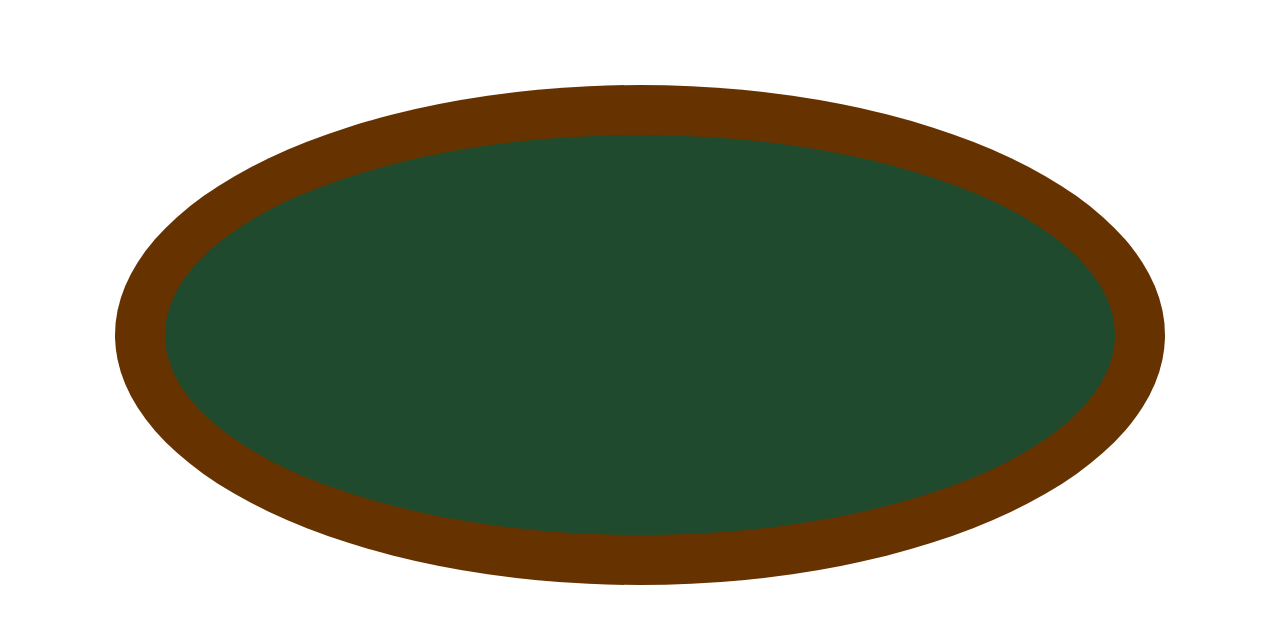
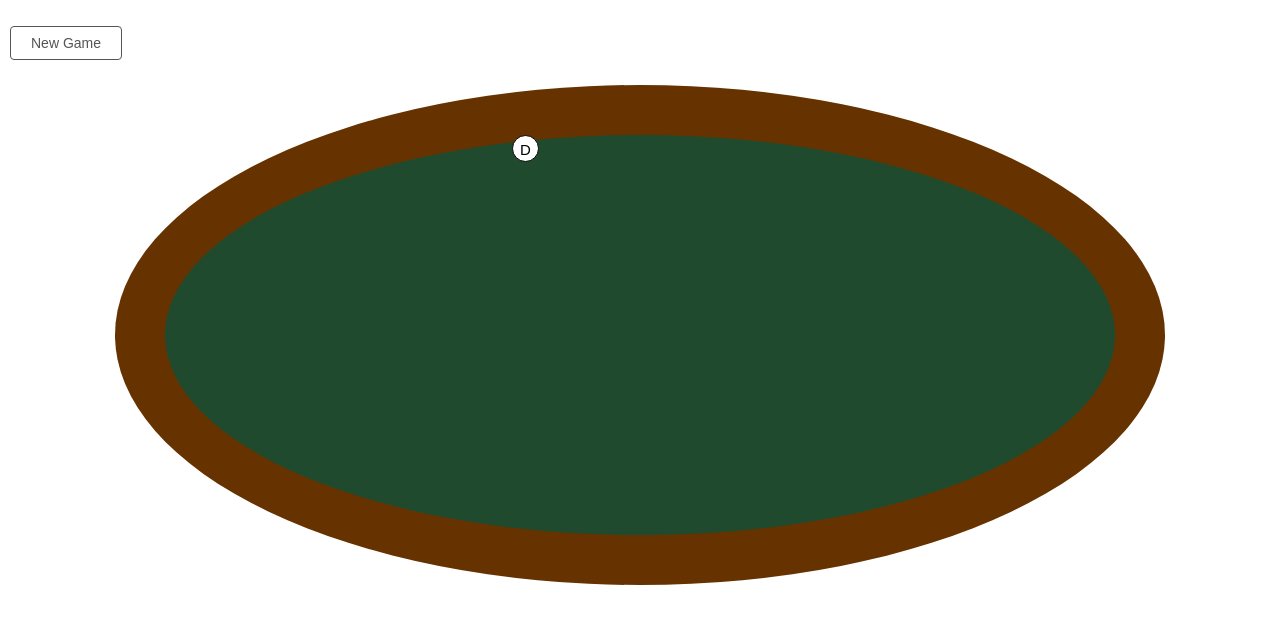
Before and after one commit to Aryaan962/GameRoom, a plain HTML site: page BlackjackPage.html in a window 1280 px wide. Shown: the part 65-688 px from the top of the page. Drawn offline with Linux system fonts and the light colour scheme.

Commit message:
Creating blackjack table.

```diff
--- a/BlackjackLogic/BlackjackEngine.js
+++ b/BlackjackLogic/BlackjackEngine.js
@@ -1,16 +1,15 @@
-const cardValues = ["Ace", "2", "3", "4", "5", "6", "7", "8", "9", "10", "Jack", "Queen", "King"];
-const cardSuits = ["Spades", "Hearts", "Clubs", "Diamonds"];
+const cardValues = ["A", "2", "3", "4", "5", "6", "7", "8", "9", "10", "J", "Q", "K"];
+const cardSuits = ["S", "H", "C", "D"];
 let max = 21;
 let cardsUsed;
 let user;
 let dealer;
 
-newGame();
-
 function newGame() {
     cardsUsed = [];
     user = new CardHand();
     dealer = new CardHand();
+    console.log("hi");
     startGame();
 }
 
@@ -19,4 +18,9 @@ function startGame() {
     dealer.addCardToHand();
     user.addCardToHand();
     dealer.addCardToHand();
+    updateCards();
 }
+
+function updateCards() {
+    document.write('<img src="http://deckofcardsapi.com/static/img/AS.png"/>');
+}
--- a/BlackjackLogic/CardHand.js
+++ b/BlackjackLogic/CardHand.js
@@ -8,7 +8,7 @@ function CardHand() {
         this.aces = 0;
         this.points = 0;
         for (var i = 0; i < this.cardsInHand.length; i++) {
-            if (this.cardsInHand[i][0] == "Ace") {
+            if (this.cardsInHand[i][0] == "A") {
                 this.aces += 1;
                 continue;
             }
@@ -38,10 +38,9 @@ function CardHand() {
     this.addCardToHand = function() {
         let value = this.getRandomCardValue(cardValues);
         let suit = this.getRandomCardSuit(cardSuits);
-        let card = value + " of " + suit;
+        let card = value + suit;
         if (cardsUsed.includes(card)) {
             this.addCardToHand();
-            console.log("dup");
         }
         else {
             this.cardsInHand.push(card.split(" "));
--- a/BlackjackPage.html
+++ b/BlackjackPage.html
@@ -10,16 +10,19 @@
         <link rel="stylesheet" href="styles.css">
     </head>
     <body>
+        <script src=BlackjackLogic/CardHand.js></script>
+        <script src=BlackjackLogic/BlackjackEngine.js></script>
         <header>
             <nav class="center">
                 <a style="text-align: left;" href="index.html"><h1>Welcome to Blackjack</h1></a>
             </nav>
         </header>
         <main>
-            <div class="tableBorder"></div>
-            <div class="table"></div>
+            <span class="tableBorder"></span>
+            <span class="table"></span>
+            <span class="dealerChip">D</span>
+            <span class="button">New Game</span>
         </main>
-        <script src=BlackjackLogic/CardHand.js></script>
-        <script src=BlackjackLogic/BlackjackEngine.js></script>
+
     </body>
 </html>
--- a/styles.css
+++ b/styles.css
@@ -41,3 +41,37 @@ a {font-family: Arial, sans-serif;
     margin-top: -250px;
     margin-left: -525px;
 }
+
+.dealerChip {
+    position: fixed;
+    height: 15px;
+    width: 15px;
+    background: #fff;
+    border-radius: 50%;
+    padding: 5px;
+    border: 1px solid rgb(0, 0, 0);
+    color: rgb(0, 0, 0);
+    text-align: center;
+    font: 15px Arial, sans-serif;
+    top: 25%;
+    left: 40%;
+}
+
+.button {
+    display: inline-block;
+    transition-duration: 0.2s;
+    margin: 4px 2px;
+    cursor: pointer;
+    padding: 8px 20px;
+    border: 1px solid #555555;
+    border-radius: 4px;
+    text-decoration: none;
+    color: #555555;
+    text-align: center;
+    font: 14px Arial, sans-serif;
+}
+
+.button:hover {
+    background-color: #555555;
+    color: white;
+}
```
